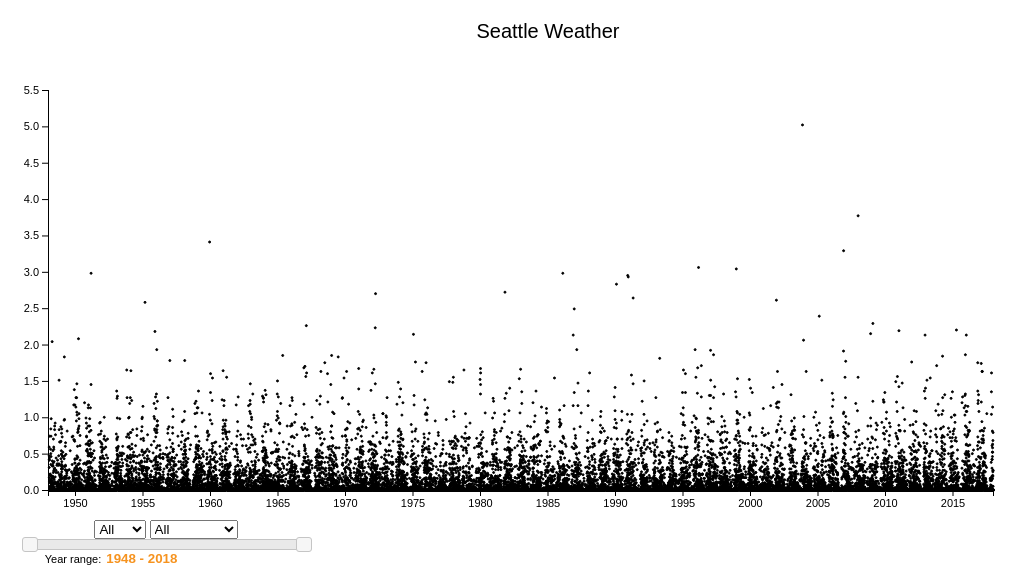
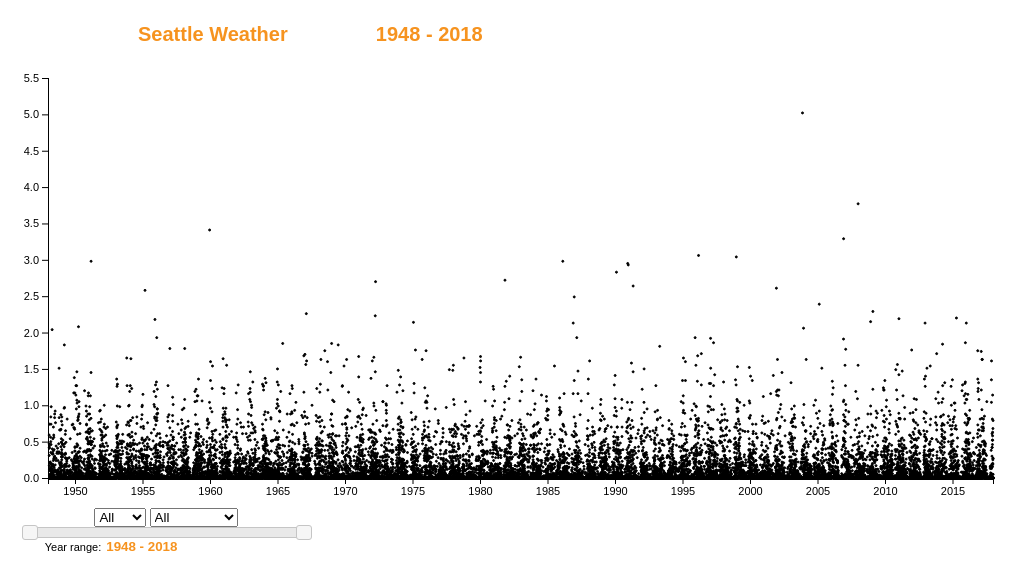
Before and after one commit to jlibman/info474-a3, a plain HTML site: page index.html in a window 1280 px wide. Shown: the whole page, without its empty margins (0-1036 px from the left). Drawn offline with nearby package versions, Linux system fonts and the light colour scheme.

Commit message:
dynamic title

```diff
--- a/index.html
+++ b/index.html
@@ -8,8 +8,9 @@
     <script src="http://code.jquery.com/ui/1.11.1/jquery-ui.js"></script>
 
     <div id="layout">
-        <div id="title">
-            <p>Seattle Weather</p>
+        <div class="titleDiv">
+            <label for="title">Seattle Weather </label>
+            <input type="text" id="title" readonly style="border:0; color:#f6931f; font-weight:bold;" />
         </div>
         <div id="visualization">
             <svg class="chart"></svg>
--- a/style.css
+++ b/style.css
@@ -44,3 +44,14 @@ body {
     stroke: #000;
     shape-rendering: crispEdges;
 }
+
+.titleDiv {
+    border: 0;
+    color: #f6931f;
+    font-weight: bold;
+    margin-left: 130px;
+    height: 50px;
+}
+#layout > div.titleDiv > label {
+    font-size: 20px;
+}
--- a/vis.js
+++ b/vis.js
@@ -240,6 +240,8 @@ $(function() {
             var ndata = CURRENT.filter(function(d) {
                 return d.month == monthPos;
             });
+            $( "#title" ).val($( "#yearSlider" ).slider( "values", 0 ) + " - " + $( "#yearSlider" ).slider( "values", 1 ) + ", " + mmonth);
+
             colorMonths(ndata);
         }
     }
@@ -251,9 +253,12 @@ $(function() {
         values: [ 1948, 2018 ],
         slide: function( event, ui ) {
             $( "#yearInput" ).val( ui.values[ 0 ] + " - " + ui.values[ 1 ] );
+            $( "#title" ).val( ui.values[ 0 ] + " - " + ui.values[ 1 ] );
             filterTypeYear(ui.values); }
         });
+
         $( "#yearInput" ).val( $( "#yearSlider" ).slider( "values", 0 ) + " - " + $( "#yearSlider" ).slider( "values", 1 ) );
+        $( "#title" ).val($( "#yearSlider" ).slider( "values", 0 ) + " - " + $( "#yearSlider" ).slider( "values", 1 ));
 });
 
 
```
